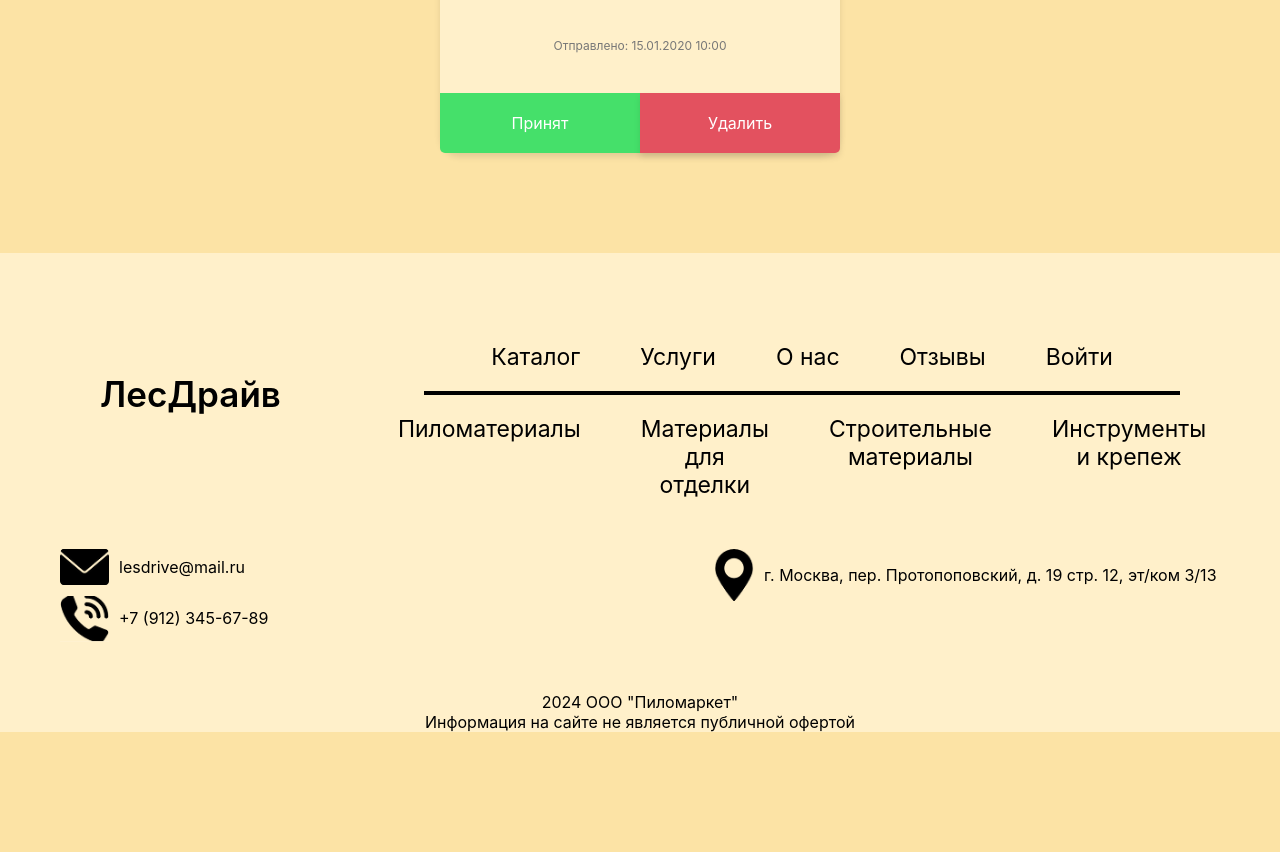
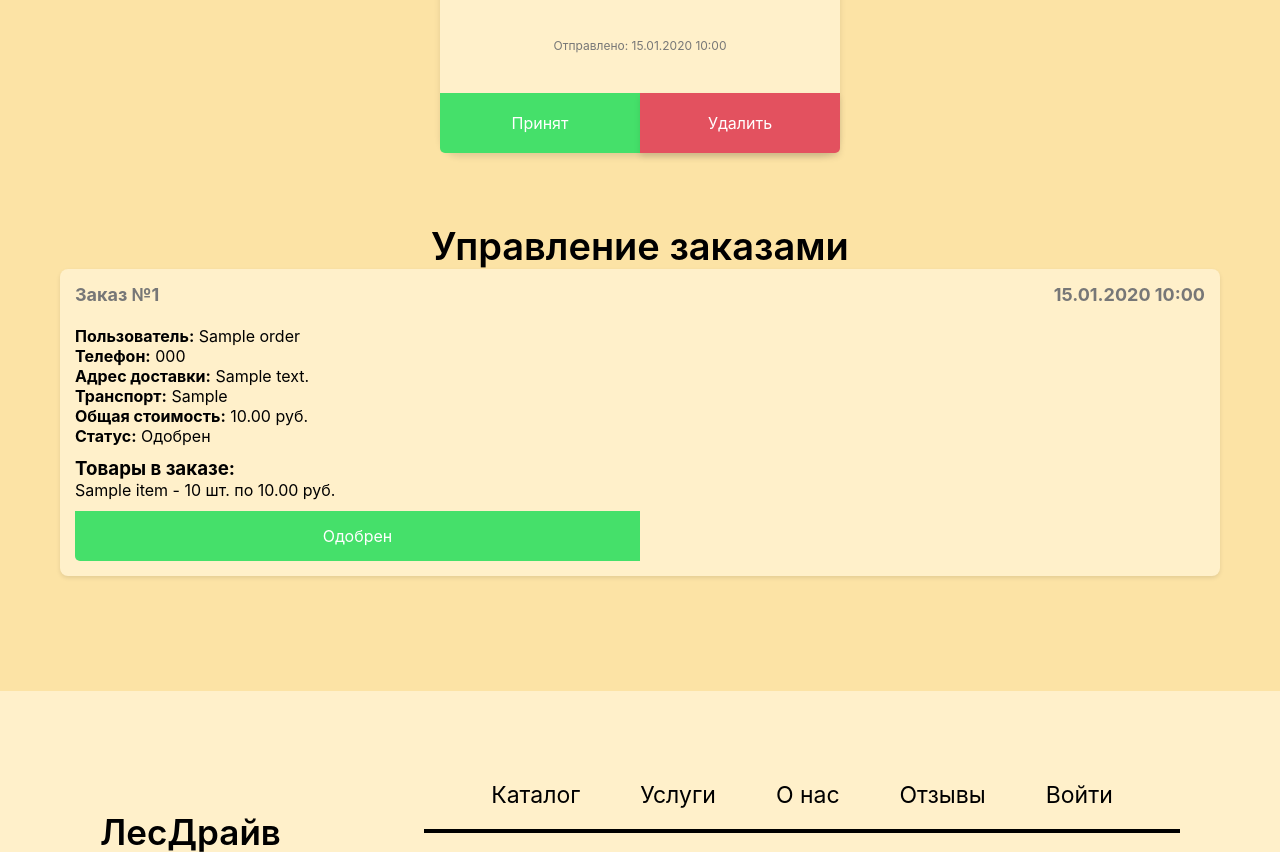
Before and after one commit to EvdokimenkoAndrey/LesDrive, a PHP site: page /admin.php in a window 1280 px wide. Shown: the part 2067-2919 px from the top of the page. Before the commit the page ends 2799 px from the top, so only its background shows below. Run offline with PHP 8.4, Linux system fonts and the light colour scheme; the visitor is signed in with stand-in values (Sample User, id 1); tables that the repository leaves empty or names only in its code hold one stand-in row (values such as "Sample post"); some web fonts are replaced.

Commit message:
Управления заказами админом

```diff
--- a/admin.php
+++ b/admin.php
@@ -1,22 +1,18 @@
 <?php
 session_start();
-
 // Проверка авторизации
 if (!isset($_SESSION['user_id'])) {
     header("Location: login-form.php");
     exit;
 }
-
 // Подключение к базе данных
 require_once 'db.php';
-
+require_once 'db_korzina.php';
 $successMessage = $_SESSION['successMessage'] ?? '';
 $errorMessage = $_SESSION['errorMessage'] ?? [];
-
 // Очистка сообщений после отображения
 unset($_SESSION['successMessage']);
 unset($_SESSION['errorMessage']);
-
 // Получение данных пользователя из базы данных
 $stmt = $pdo->prepare("
 SELECT id, email, first_name, last_name, middle_name, phone, address, profile_image, image_type
@@ -25,7 +21,6 @@ WHERE id = :id
 ");
 $stmt->execute([':id' => $_SESSION['user_id']]);
 $user = $stmt->fetch(PDO::FETCH_ASSOC);
-
 // Получение отзывов
 $stmt = $pdo->prepare("
 SELECT r.id, r.username, r.comment, r.created_at, r.is_approved, u.profile_image, u.image_type
@@ -36,6 +31,26 @@ ORDER BY r.created_at DESC
 $stmt->execute();
 $reviews = $stmt->fetchAll(PDO::FETCH_ASSOC);
 $reviews_chunks = array_chunk($reviews, 3);
+
+// Получение заказов
+$stmt = $korzina_pdo->prepare("
+SELECT o.id AS order_id, o.name, o.phone, o.address, o.transport, o.total_price, o.created_at, o.is_approved
+FROM orders o
+ORDER BY o.created_at DESC
+");
+$stmt->execute();
+$orders = $stmt->fetchAll(PDO::FETCH_ASSOC);
+
+foreach ($orders as &$order) {
+    $itemsStmt = $korzina_pdo->prepare("
+        SELECT product_name, product_price, quantity, service
+        FROM order_items
+        WHERE order_id = :order_id
+    ");
+    $itemsStmt->execute([':order_id' => $order['order_id']]);
+    $order['items'] = $itemsStmt->fetchAll(PDO::FETCH_ASSOC);
+}
+
 // Обработка POST-запроса
 if ($_SERVER['REQUEST_METHOD'] === 'POST') {
     // Обработка аватара
@@ -47,7 +62,6 @@ if ($_SERVER['REQUEST_METHOD'] === 'POST') {
             // Чтение данных изображения
             $imageData = file_get_contents($_FILES['new_image']['tmp_name']);
             $imageType = $_FILES['new_image']['type'];
-
             // Обновление изображения в базе данных
             $update_stmt = $pdo->prepare("
                 UPDATE users
@@ -60,14 +74,12 @@ if ($_SERVER['REQUEST_METHOD'] === 'POST') {
                 ':image_type' => $imageType,
                 ':id' => $_SESSION['user_id']
             ]);
-
             // Обновление данных в сессии
             $_SESSION['profile_image'] = $imageData;
             $_SESSION['image_type'] = $imageType;
             $successMessage = "Изображение успешно обновлено!";
         }
     }
-
     // Обработка одобрения/удаления отзывов
     if (isset($_POST['approve'])) {
         $review_id = $_POST['review_id'];
@@ -91,12 +103,37 @@ if ($_SERVER['REQUEST_METHOD'] === 'POST') {
         header("Location: admin.php");
         exit;
     }
+    // Обработка заказов
+    if (isset($_POST['approve_order'])) {
+        $order_id = $_POST['order_id'];
+        $update_stmt = $korzina_pdo->prepare("
+            UPDATE orders
+            SET is_approved = 1
+            WHERE id = :id
+        ");
+        $update_stmt->execute([':id' => $order_id]);
+        $_SESSION['successMessage'] = "Заказ успешно одобрен!";
+        header("Location: admin.php");
+        exit;
+    } elseif (isset($_POST['reject_order'])) {
+        $order_id = $_POST['order_id'];
+        $update_stmt = $korzina_pdo->prepare("
+            UPDATE orders
+            SET is_approved = -1
+            WHERE id = :id
+        ");
+        $update_stmt->execute([':id' => $order_id]);
+        $_SESSION['successMessage'] = "Заказ успешно отклонен!";
+        header("Location: admin.php");
+        exit;
+    }
+
+    // Обновление данных пользователя
     $first_name = trim($_POST['first_name']);
     $last_name = trim($_POST['last_name']);
     $middle_name = trim($_POST['middle_name']);
     $phone = trim($_POST['phone']);
     $address = trim($_POST['address']);
-
     if (empty($first_name)) {
         $errorMessage[] = "Поле 'Имя' обязательно для заполнения.";
     }
@@ -106,7 +143,6 @@ if ($_SERVER['REQUEST_METHOD'] === 'POST') {
     if (!empty($phone) && !preg_match('/^\+?[0-9]{10,15}$/', $phone)) {
         $errorMessage[] = "Некорректный формат телефона.";
     }
-
     if (empty($errorMessage)) {
         // Обновление данных пользователя в базе данных
         $update_stmt = $pdo->prepare("
@@ -126,14 +162,12 @@ if ($_SERVER['REQUEST_METHOD'] === 'POST') {
             ':address' => $address ?: null,
             ':id' => $_SESSION['user_id']
         ]);
-
         // Обновление данных в сессии
         $_SESSION['first_name'] = $first_name ?: null;
         $_SESSION['last_name'] = $last_name ?: null;
         $_SESSION['middle_name'] = $middle_name ?: null;
         $_SESSION['phone'] = $phone ?: null;
         $_SESSION['address'] = $address ?: null;
-
         $_SESSION['successMessage'] = "Данные успешно обновлены!";
         header("Location: admin.php");
         exit;
@@ -144,10 +178,8 @@ if ($_SERVER['REQUEST_METHOD'] === 'POST') {
     }
 }
 ?>
-
 <!DOCTYPE html>
 <html lang="en">
-
 <head>
     <meta charset="UTF-8">
     <meta name="viewport" content="width=device-width, initial-scale=1.0">
@@ -156,7 +188,6 @@ if ($_SERVER['REQUEST_METHOD'] === 'POST') {
     <link rel="icon" href="images/logo.png">
     <title>Личный кабинет</title>
 </head>
-
 <body>
     <div class="create-line">
         <header style="box-shadow:0px 4px 6px rgba(0, 0, 0, 0.1)" class="header-admin">
@@ -259,10 +290,8 @@ if ($_SERVER['REQUEST_METHOD'] === 'POST') {
                 <div class="info-product">
                     <label for="product_name" class="sign_product">Название товара:</label>
                     <input type="text" id="product_name" name="product_name" class="register login" required>
-
                     <label for="product_price" class="sign_product">Цена товара (в рублях):</label>
                     <input type="number" step="0.01" id="product_price" name="product_price" class="register login" required>
-
                     <label for="product_category" class="sign_product">Категория (страница):</label>
                     <select id="product_category" name="product_category" required>
                         <option value="page1">Страница 1 (Пиломатериалы)</option>
@@ -276,7 +305,6 @@ if ($_SERVER['REQUEST_METHOD'] === 'POST') {
         </div>
         <div class="comments" style="padding: 0;">
             <h1 class="zagolovok-offers">Модерация отзывов</h1>
-
             <?php if (empty($reviews)): ?>
                 <p style="text-align: center; color: #777;">Нет отзывов для модерации.</p>
             <?php else: ?>
@@ -319,6 +347,67 @@ if ($_SERVER['REQUEST_METHOD'] === 'POST') {
                 <?php endforeach; ?>
             <?php endif; ?>
         </div>
+
+        <!-- Новый блок: Управление заказами -->
+        <div class="admin-orders">
+            <h1 class="zagolovok-offers">Управление заказами</h1>
+            <?php if (empty($orders)): ?>
+                <p style="text-align: center; color: #777;">Нет заказов для обработки.</p>
+            <?php else: ?>
+                <?php foreach ($orders as $order): ?>
+                    <div class="order-card">
+                        <div class="order-header">
+                            <span>Заказ №<?= htmlspecialchars($order['order_id']) ?></span>
+                            <span><?= htmlspecialchars(date('d.m.Y H:i', strtotime($order['created_at']))) ?></span>
+                        </div>
+                        <div class="order-details">
+                            <p><strong>Пользователь:</strong> <?= htmlspecialchars($order['name']) ?></p>
+                            <p><strong>Телефон:</strong> <?= htmlspecialchars($order['phone']) ?></p>
+                            <p><strong>Адрес доставки:</strong> <?= htmlspecialchars($order['address']) ?></p>
+                            <p><strong>Транспорт:</strong> <?= htmlspecialchars($order['transport']) ?></p>
+                            <p><strong>Общая стоимость:</strong> <?= htmlspecialchars(number_format($order['total_price'], 2)) ?> руб.</p>
+                            <p><strong>Статус:</strong>
+                                <?php if ($order['is_approved'] == 0): ?>
+                                    В обработке
+                                <?php elseif ($order['is_approved'] == 1): ?>
+                                    Одобрен
+                                <?php else: ?>
+                                    Отклонен
+                                <?php endif; ?>
+                            </p>
+                        </div>
+                        <div class="order-items">
+                            <h3>Товары в заказе:</h3>
+                            <ul>
+                                <?php foreach ($order['items'] as $item): ?>
+                                    <li>
+                                        <?= htmlspecialchars($item['product_name']) ?> -
+                                        <?= htmlspecialchars($item['quantity']) ?> шт. по
+                                        <?= htmlspecialchars(number_format($item['product_price'], 2)) ?> руб.
+                                    </li>
+                                <?php endforeach; ?>
+                            </ul>
+                        </div>
+                        <div class="moderation-actions">
+                            <?php if ($order['is_approved'] == 0): ?>
+                                <form method="POST" action="" class="inline-form">
+                                    <input type="hidden" name="order_id" value="<?= htmlspecialchars($order['order_id']) ?>">
+                                    <button type="submit" name="approve_order" class="bttn-kind">Одобрить</button>
+                                </form>
+                                <form method="POST" action="" class="inline-form">
+                                    <input type="hidden" name="order_id" value="<?= htmlspecialchars($order['order_id']) ?>">
+                                    <button type="submit" name="reject_order" class="bttn-delete">Отказаться</button>
+                                </form>
+                            <?php elseif ($order['is_approved'] == 1): ?>
+                                <span class="approved-badge">Одобрен</span>
+                            <?php else: ?>
+                                <span class="rejected-badge">Отклонен</span>
+                            <?php endif; ?>
+                        </div>
+                    </div>
+                <?php endforeach; ?>
+            <?php endif; ?>
+        </div>
         </main>
         <footer style="margin-top: 100px;">
             <div class="pages">
@@ -354,7 +443,7 @@ if ($_SERVER['REQUEST_METHOD'] === 'POST') {
                 <div class="email_num">
                     <div class="email karts">
                         <img src="images/karts.png" class="info_img kart">
-                        <a href="https://yandex.ru/maps/213/moscow/house/protopopovskiy_pereulok_19s12/Z04YcARpTUcPQFtvfXt5cHtqZw==/?indoorLevel=1&ll=37.639428%2C55.781793&z=16.64" class="address">г. Москва, пер. Протопоповский, д. 19 стр. 12, эт/ком 3/13</a>
+                        <a href="https://yandex.ru/maps/213/moscow/house/protopopovskiy_pereulok_19s12/Z04YcARpTUcPQFtvfXt5cHtqZw==/?indoorLevel=1&ll=37.639428%2C55.781793&z=16.64 " class="address">г. Москва, пер. Протопоповский, д. 19 стр. 12, эт/ком 3/13</a>
                     </div>
                 </div>
             </div>
@@ -363,5 +452,4 @@ if ($_SERVER['REQUEST_METHOD'] === 'POST') {
         <script src="upload-image.js"></script>
         <script src="custom-upload.js"></script>
 </body>
-
 </html>
--- a/corsina.css
+++ b/corsina.css
@@ -140,7 +140,7 @@ header {
 
   .quantity-form {
     display: flex;
-    gap: 30px;
+    gap: 10px;
     align-items: center;
   }
 
```
Also changed, not shown: images/materials/1639996249_f1eda4768df8d8135c779772f2833e88.gif (added). Lines whose indentation alone changed are shown as unchanged.
